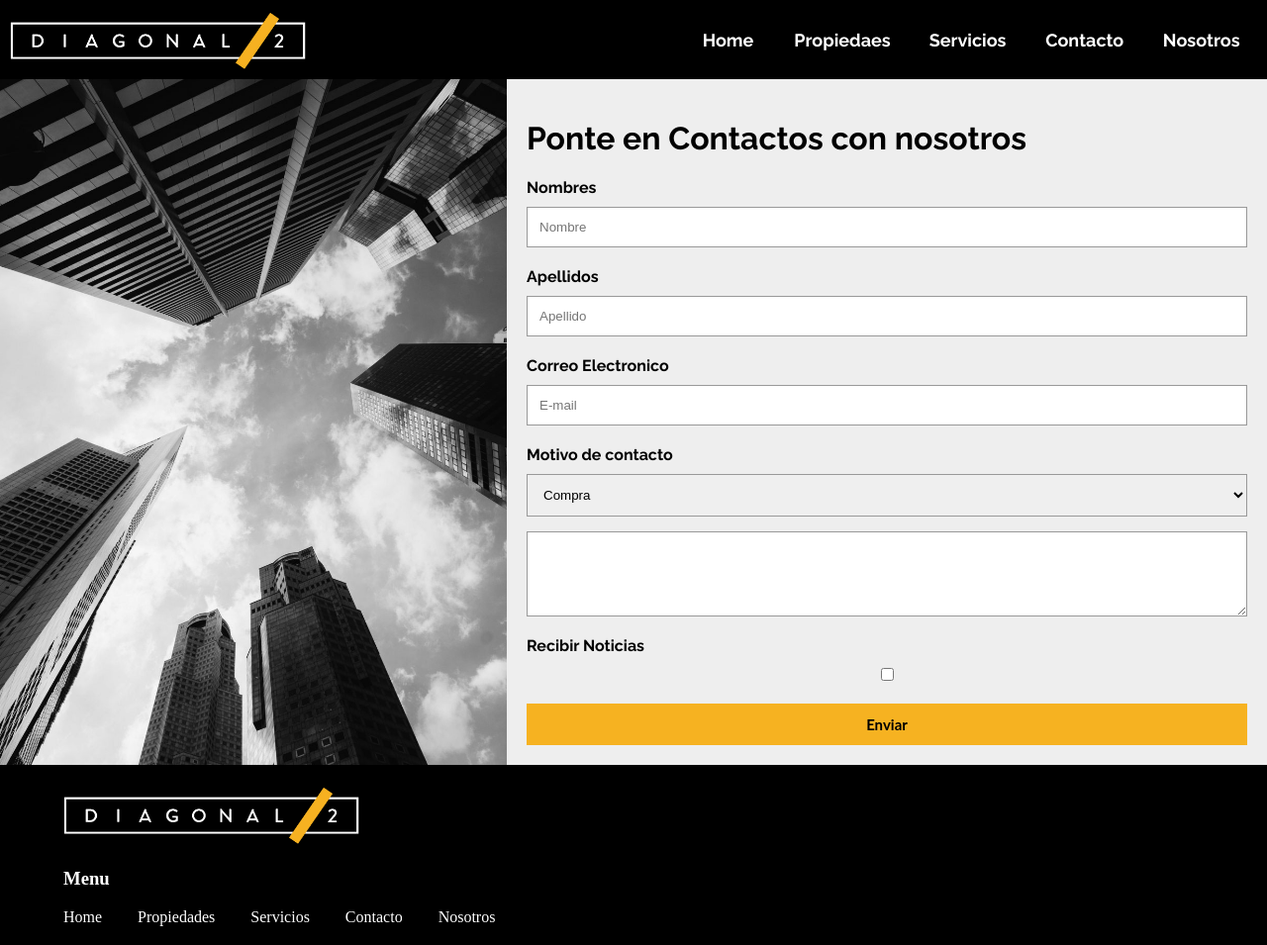
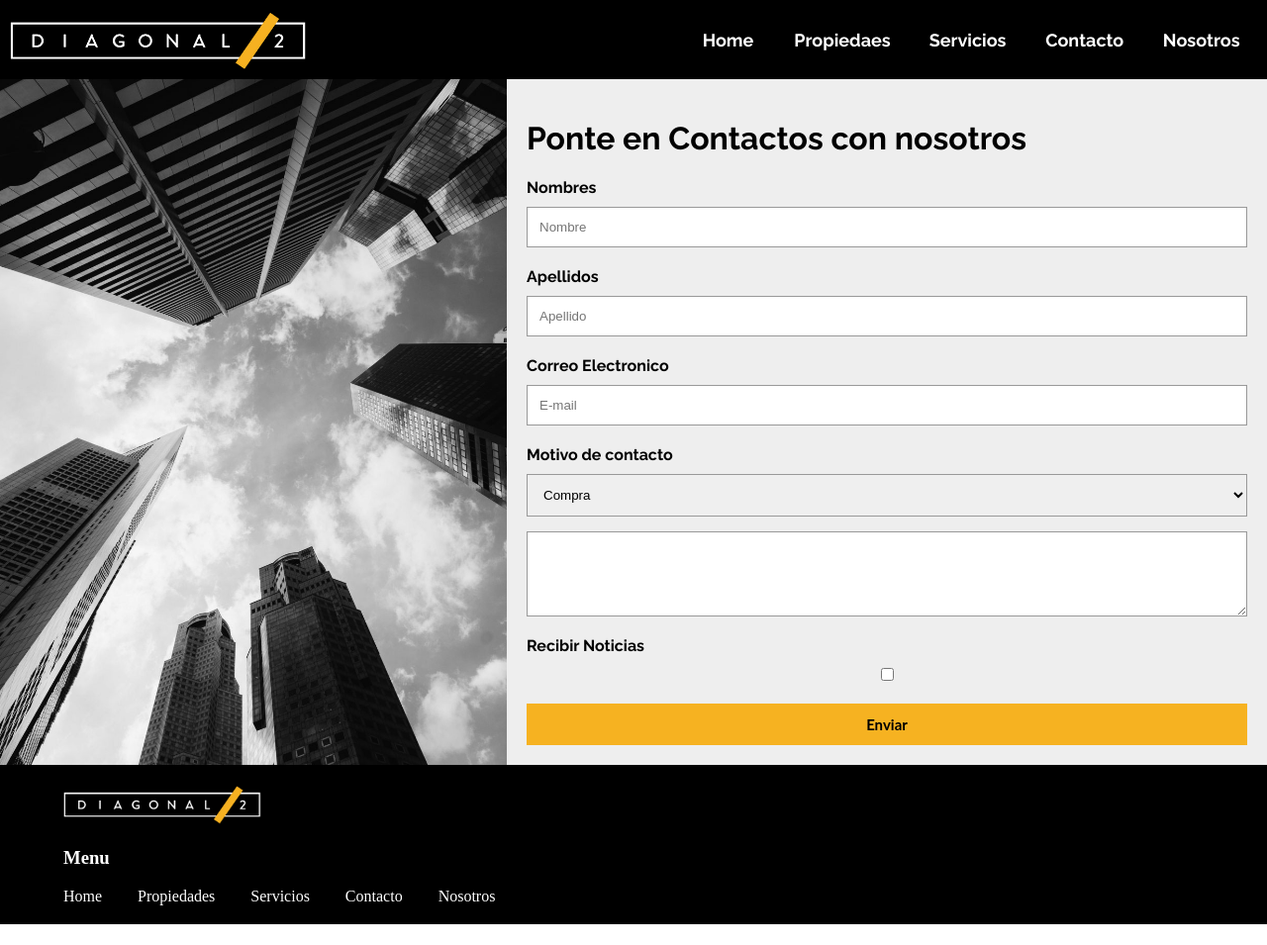
Before and after one commit to sechezuria/desafio7, a website: page Pages/contacto.html in a window 1280 px wide. Shown: the whole page at 99% size. After the commit the page ends 934 px from the top, so only its background shows below. Drawn offline with Linux system fonts and the light colour scheme.

Commit message:
"cambios"

```diff
--- a/Pages/contacto.html
+++ b/Pages/contacto.html
@@ -71,7 +71,7 @@
 
     <footer class="footer">
 
-        <img class="logobanner2" src="../img/logo negro.png" width="300" height="" alt="">
+        <img class="logobanner2" src="../img/logo negro.png" width="200" height="" alt="">
         <h3>Menu</h3>
         <nav>
             <a class="menufooter" href="../index.html">Home</a>
```
Also changed, not shown: Pages/nosotros.html (+1 -1 lines), Pages/propiedades.html (+1 -1 lines), Pages/servicios.html (+1 -1 lines), index.html (+1 -1 lines).
